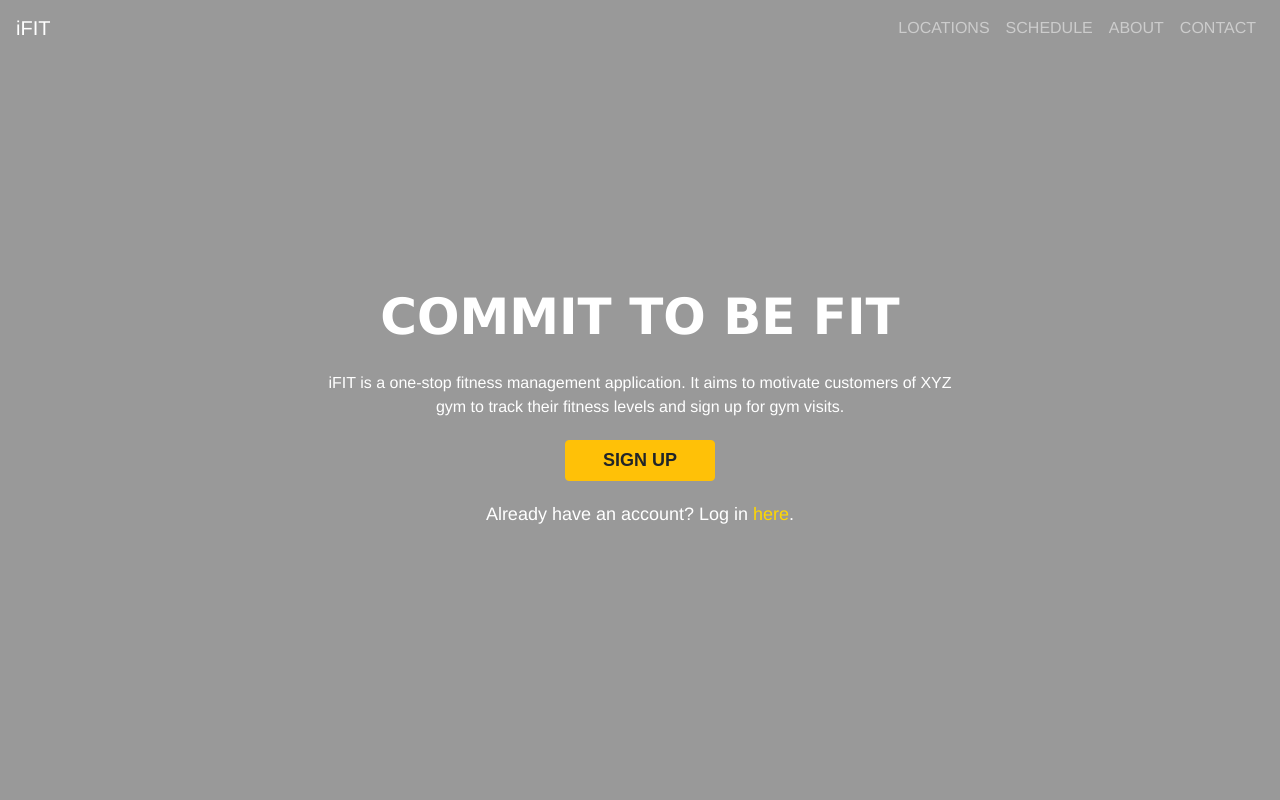
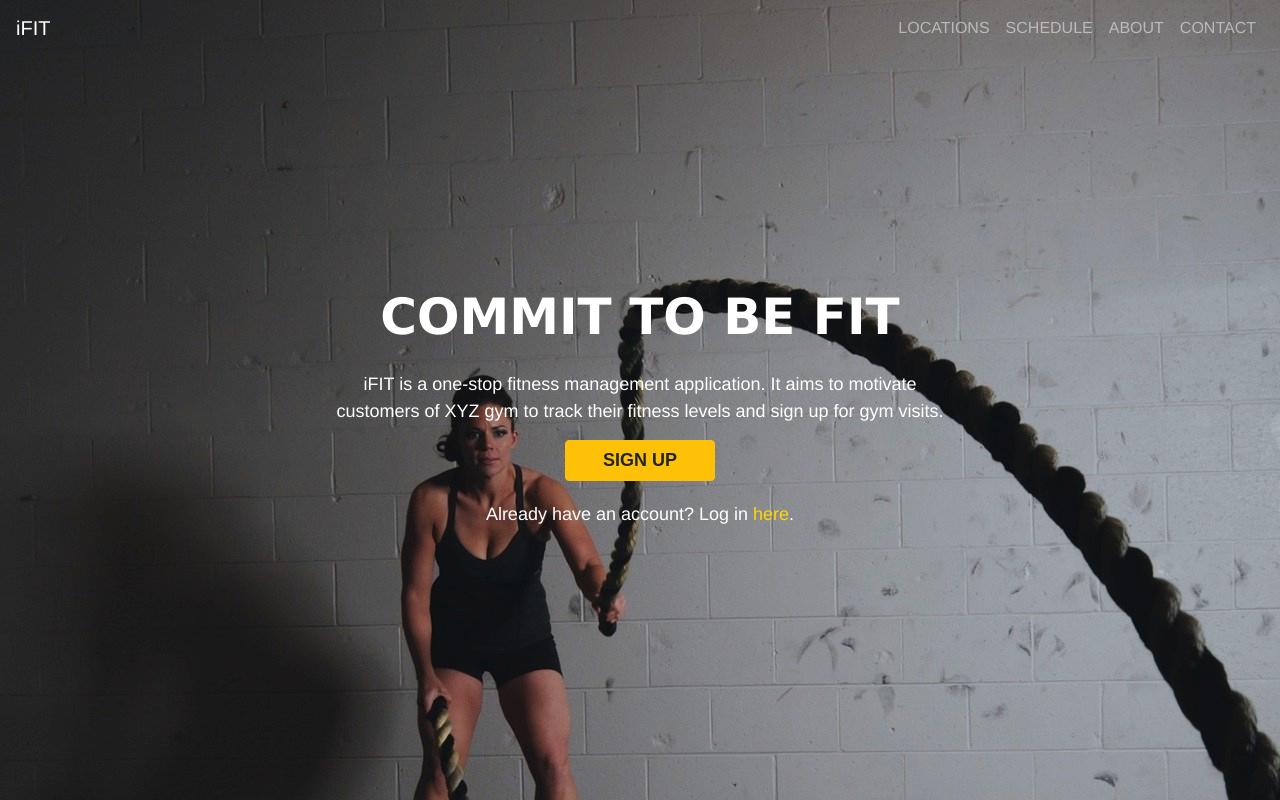
Before and after one commit to BT3103-G7/iFit, a Vue app: page / in a window 1280 px wide. Shown: the top 800 px of the page. Built offline with nearby package versions, Linux system fonts and the light colour scheme.

Commit message:
Fixed home page bg image issue

```diff
--- a/src/components/Home.vue
+++ b/src/components/Home.vue
@@ -1,6 +1,7 @@
 <template>
 <div>
     <div id="content-wrap">
+        <div id="bg"></div>
         <div id="overlay"></div>
         <div id="text-placeholder">
             <p id="tagline">COMMIT TO BE FIT</p>
@@ -12,7 +13,7 @@
         </div>
 
         <div id="login-placeholder">
-            <h5 id="login-msg">Already have an account? Log in <span id="login-link">here</span>.</h5>
+            <h5 id="login-msg">Already have an account? Log in <router-link to="/login" id="login-link">here</router-link>.</h5>
         </div>
     </div>
 </div>
@@ -27,11 +28,15 @@ export default {
 </script>
 
 <style scoped>
-    body {
-        background-image: url('../assets/training-pic.jpg');
-        background-attachment: scroll;
-        background-repeat: none;
-        overflow: auto;
+    #bg {
+        position: absolute;
+        top: 0;
+        left: 0;
+        width: 100%;
+        height: 120%;
+        background: url(../assets/training-pic.jpg);
+        opacity: 1;
+        z-index: -1;
     }
     #overlay {
         position: absolute;
@@ -40,7 +45,7 @@ export default {
         width: 100%;
         height: 100%;
         background-color: black;
-        opacity: 0.4;
+        opacity: 0.25;
         z-index: 0;
     }
     #text-placeholder {
@@ -61,6 +66,7 @@ export default {
         width: 50%;
         left: 25%;
         position: absolute;
+        font-size: 18px;
     }
     #button-placeholder {
         top: 55%;
@@ -91,7 +97,7 @@ export default {
         color: gold;
     }
     #login-link:hover {
-        cursor: pointer;
+        text-decoration: none;
     }
     #content-wrap {
         padding-bottom: 150px;
```
